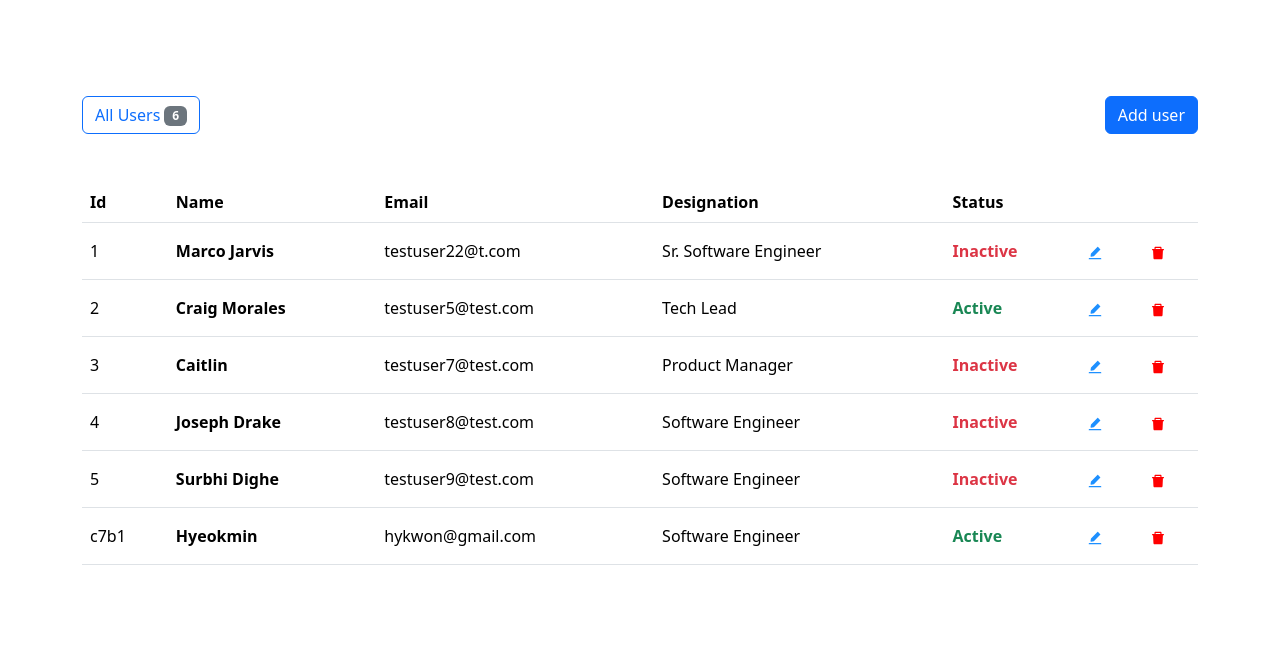
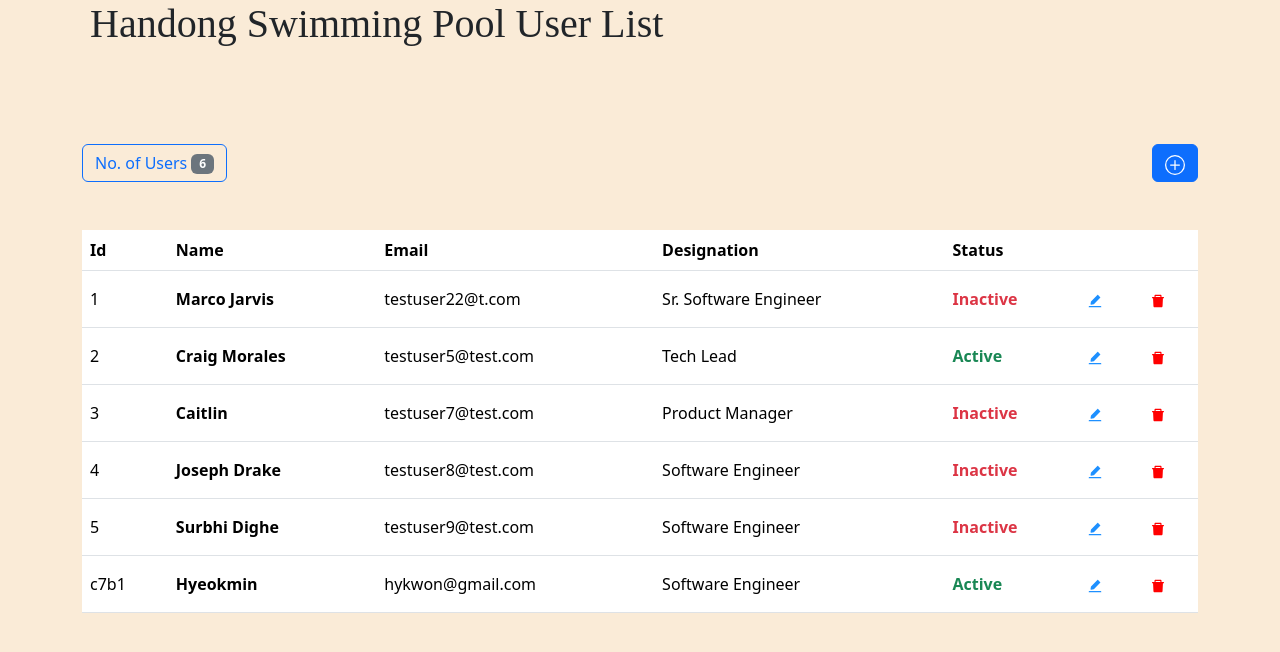
Before and after one commit to hyeokkiyaa/OS5, a React (Create React App) app: page / in a window 1280 px wide. Shown: the top 652 px of the page. Built offline with nearby package versions, Linux system fonts and the light colour scheme; data requests are answered from the project's data file.

Commit message:
css added

```diff
--- /dev/null
+++ b/src/App.css
@@ -0,0 +1,3 @@
+body {
+    background-color: antiquewhite !important;
+}
--- a/src/App.js
+++ b/src/App.js
@@ -1,10 +1,13 @@
-import React from "react";
+import React, { Component } from "react";
 import UserList from "./Components/UserList";
 import { BrowserRouter as Router, Routes, Route } from "react-router-dom";
+import './App.css';
+import Header from "./Components/UI/Header";
 
 const App = () => {
   return (
     <div>
+      <Header />
     <Router>
       <Routes>
         <Route path="/" element={<UserList/>} />
--- a/src/Components/AddUser.js
+++ b/src/Components/AddUser.js
@@ -3,6 +3,8 @@ import { Button, Col, Form } from "react-bootstrap";
 import { addUser } from "../Redux/actions/userActions";
 import ModalComponent from "./UI/ModalComponent";
 import { connect } from "react-redux";
+import { ReactComponent as PlusCircleIcon } from './plus-circle.svg';
+
 
 const initialUserData = {
   name: "",
@@ -50,14 +52,15 @@ const AddUser = ({ userData, addUser }) => {
 
   return (
     <>
+
       <Col>
         <Button variant="outline-primary" className="pe-none">
-        All Users <span class="badge bg-secondary">{userData.length}</span>
+          No. of Users <span class="badge bg-secondary">{userData.length}</span>
         </Button>
       </Col>
       <Col className="text-end">
         <Button variant="primary" onClick={handleAdd}>
-          Add user
+          <PlusCircleIcon width="20" height="20" />
         </Button>
       </Col>
 
@@ -79,6 +82,7 @@ const AddUser = ({ userData, addUser }) => {
           }
         />
       )}
+
     </>
   );
 };
@@ -87,7 +91,7 @@ const NewUserFormComponent = ({ newUser, setnewUser }) => {
   return (
     <div>
       <Form>
-        <Form.Group className="mb-3">
+        <Form.Group className="mb-3 form-group-zero-margin">
           <Form.Label>Name</Form.Label>
           <Form.Control
             type="text"
--- /dev/null
+++ b/src/Components/UI/Header.css
@@ -0,0 +1,6 @@
+h1 {
+    font-family: serif;
+    margin-top: 10px;
+    margin-left: 90px;
+    margin-bottom: 0px;
+}
--- /dev/null
+++ b/src/Components/UI/Header.js
@@ -0,0 +1,12 @@
+import React from "react";
+import './Header.css';
+
+const Header = () => {
+  return (
+    <header>
+        <h1>Handong Swimming Pool User List</h1>
+    </header>
+  );
+};
+
+export default Header;
```
Also changed, not shown: src/Components/plus-circle.svg (added), src/index.css (line endings or trailing spaces), 1 other file (tests, documents, lock files or other folders).
